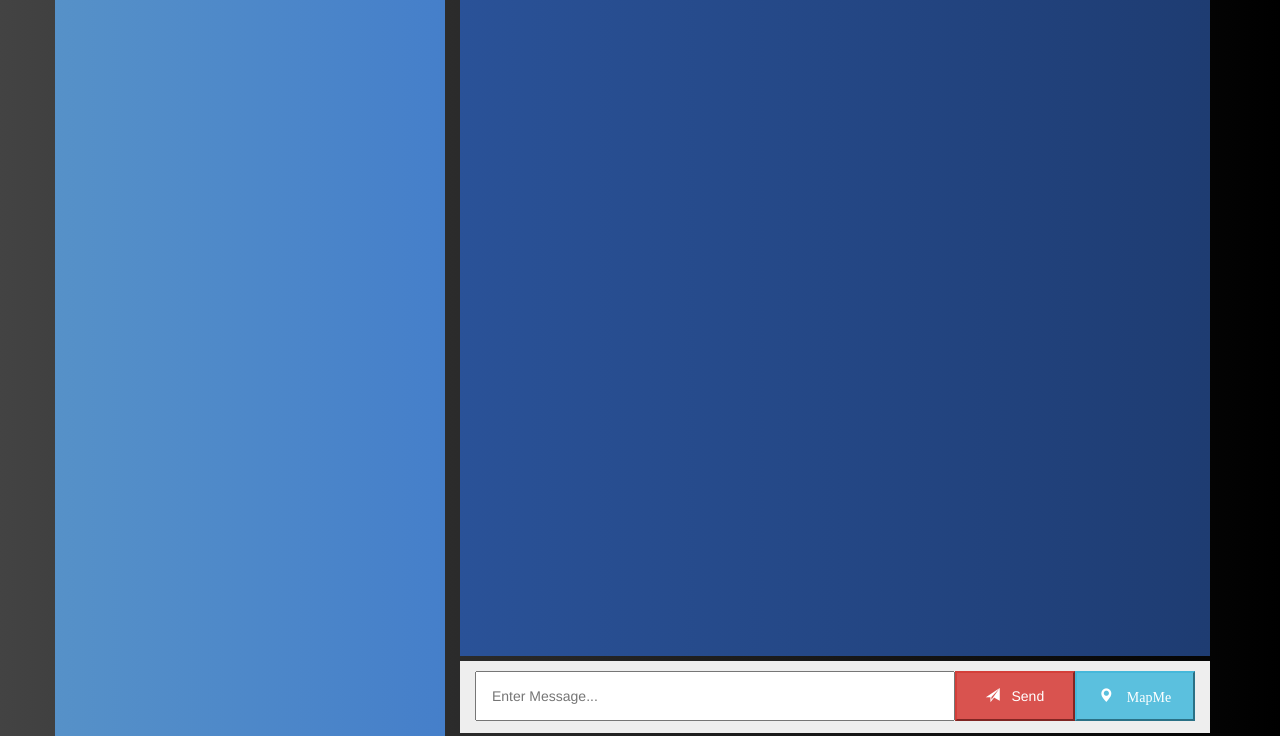
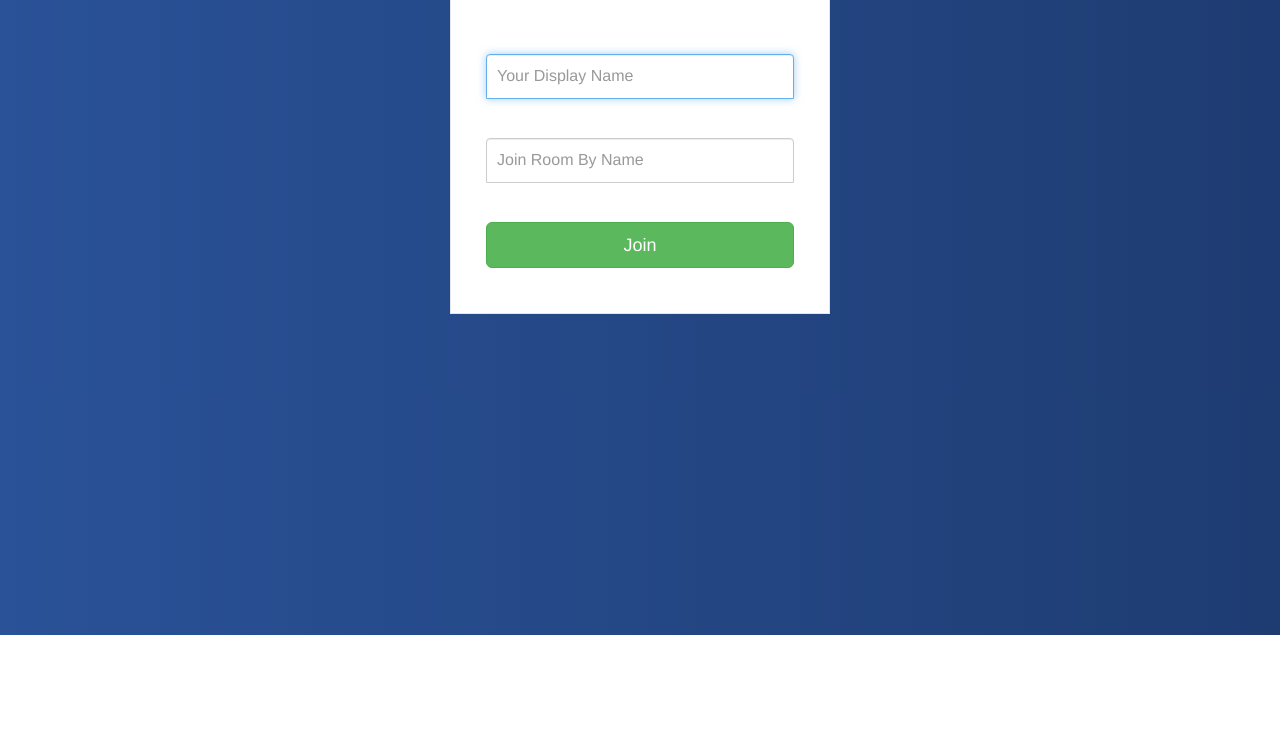
Before and after one commit to ashcyber/node-chat-app, a website: page public/index.html in a window 1280 px wide. Shown: the part 165-901 px from the top of the page. After the commit the page ends 800 px from the top, so only its background shows below. Drawn offline with nearby package versions, Linux system fonts and the light colour scheme; no server answers.

Commit message:
Add a join page

```diff
--- /dev/null
+++ b/public/css/style2.css
@@ -0,0 +1,52 @@
+
+body {
+background: #1e3c72;  /* fallback for old browsers */
+background: -webkit-linear-gradient(to right, #2a5298, #1e3c72);  /* Chrome 10-25, Safari 5.1-6 */
+background: linear-gradient(to right, #2a5298, #1e3c72); /* W3C, IE 10+/ Edge, Firefox 16+, Chrome 26+, Opera 12+, Safari 7+ */
+}
+
+.wrapper {
+	margin-top: 80px;
+  margin-bottom: 80px;
+}
+
+.form-signin {
+  max-width: 380px;
+  padding: 15px 35px 45px;
+  margin: 0 auto;
+  background-color: #fff;
+  border: 1px solid rgba(0,0,0,0.1);
+
+  .form-signin-heading,
+	.checkbox {
+	  margin-bottom: 30px;
+	}
+
+	.checkbox {
+	  font-weight: normal;
+	}
+
+	.form-control {
+	  position: relative;
+	  font-size: 16px;
+	  height: auto;
+	  padding: 10px;
+		@include box-sizing(border-box);
+
+		&:focus {
+		  z-index: 2;
+		}
+	}
+
+	input[type="text"] {
+	  margin-bottom: -1px;
+	  border-bottom-left-radius: 0;
+	  border-bottom-right-radius: 0;
+	}
+
+	input[type="password"] {
+	  margin-bottom: 20px;
+	  border-top-left-radius: 0;
+	  border-top-right-radius: 0;
+	}
+}
--- a/public/index.html
+++ b/public/index.html
@@ -1,83 +1,25 @@
 <!DOCTYPE html>
 <html>
   <head>
-    <meta charset="utf-8">
+    <title>Join | ChatNode</title>
+    <meta name="viewport" content="width=device-width, initial-scale=1, user-scalable=no">
     <link rel="stylesheet"
     href="https://maxcdn.bootstrapcdn.com/bootstrap/3.3.7/css/bootstrap.min.css"/>
-    <link rel="stylesheet" href="/css/style.css"/>
+    <link rel="stylesheet" href="/css/style2.css">
   </head>
-  <body>
+  <body class="text-center">
+    <div class="wrapper">
+      <form class="form-signin">
+        <h2 class="form-signin-heading">Welcome to ChatNode</h2>
+        <br><br>
 
-      <h1 style="color: white" class="text-center">Welcome to Chat Application</h1>
-      <hr>
-      <div class="container">
-        <div class="center">
-          <div class="row">
-            <div class="col-xs-4" id="people">People</div>
-            <div class="col-xs-8" id="chat_box">
-              <div id="top_section">
-                <div id="chat_area">
-                  <ul id="chats" class="text">
-                  </ul>
-                </div>
+        <input type="text" class="form-control" name="displayname" placeholder="Your Display Name" required="" autofocus="" />
+        <br><br>
+        <input type="text" class="form-control" name="roomname" placeholder="Join Room By Name" required=""/>
+        <br><br>
+        <button class="btn btn-lg btn-success btn-block" type="submit">Join</button>
+      </form>
+    </div>
+  </body>
 
-
-              </div>
-              <div id="bottom_section"class="text-right">
-
-                <form id="chat_form">
-                  <div style="padding: 10px; margin: 5px;" class="row">
-                    <input id="chat_text" placeholder="Enter Message..." type="text" class="col-md-8 col-xs-12"
-                     autfocus autocomplete="off" style="height: 50px">
-                    <button id="sub_btn" class="col-md-2 col-xs-6 btn-danger" style="height: 50px">
-                      <span class="glyphicon glyphicon-send"></span>&nbsp;&nbsp; Send
-                    </button>
-                    <button id="sub_btn_loc" class="col-md-2 col-xs-6 btn-info" style="height: 50px">
-                      <span class="glyphicon glyphicon-map-marker">&nbsp;MapMe</span>
-                    </button>
-                  </div>
-              </form>
-
-              </div>
-            </div>
-           </div>
-          </div>
-        </div>
-      </div>
-
-
-
-    <script id="chat_template" type="text/template">
-      <li class="achat">
-        <div class="chat_title">
-          <h4>{{from}}</h4>
-          <span class="text-muted">{{createAt}}</span>
-        </div>
-        <div class="chat_body">
-          <p>{{text}}</p>
-        </div>
-      </li>
-    </script>
-
-
-
-    <script id="loc_chat_template" type="text/template">
-      <li class="achat">
-        <div class="chat_title">
-          <h4>{{from}}</h4>
-          <span class="text-muted">{{createAt}}</span>
-        </div>
-        <div class="chat_body">
-          <a href="{{url}}" target="_blank">  <span class="glyphicon glyphicon-map-marker">MyLocation</a>
-        </div>
-      </li>
-    </script>
-
-    <script src="/socket.io/socket.io.js"></script>
-    <script src="/js/libs/jquery-3.3.1.min.js"></script>
-    <script src="/js/libs/moment.js"></script>
-    <script src="/js/libs/mustache.js"></script>
-    <script src="/js/index.js"></script>
-
-  </body>
 </html>
```
Also changed, not shown: public/chat.html (added, +85 -0 lines), public/js/chat.js (renamed from public/js/index.js).
